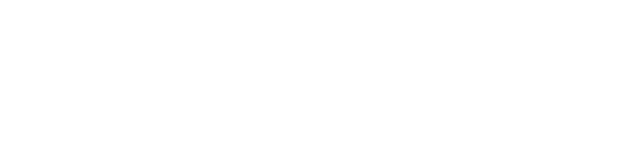
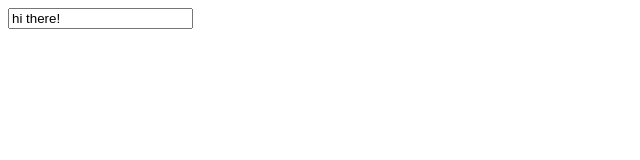
Before and after one commit to ottopanini/unty-understanding-ts, a website with bundled scripts: page index.html in a window 1280 px wide. Shown: the whole page, without its empty margins (0-640 px from the left). Built offline with nearby package versions, Linux system fonts and the light colour scheme.

Commit message:
Type Casting - using <>

```diff
--- a/index.html
+++ b/index.html
@@ -8,6 +8,6 @@
   <script src="dist/app.js" defer></script>
 </head>
 <body>
-  <p></p>
+  <input type="text" id="user-input"></input>
 </body>
 </html>
--- a/src/app.ts
+++ b/src/app.ts
@@ -103,4 +103,5 @@ function moveAnimal(animal: Animal) {
 
 moveAnimal({type: 'bird', flyingSpeed: 20});
 
-const paragraph = document.querySelector('p'); //: HTMLParagraphElement infered
+const userINput = <HTMLInputElement> document.getElementById('user-input')!; //: simply HTMLElement infered
+userINput.value = 'hi there!';
```
